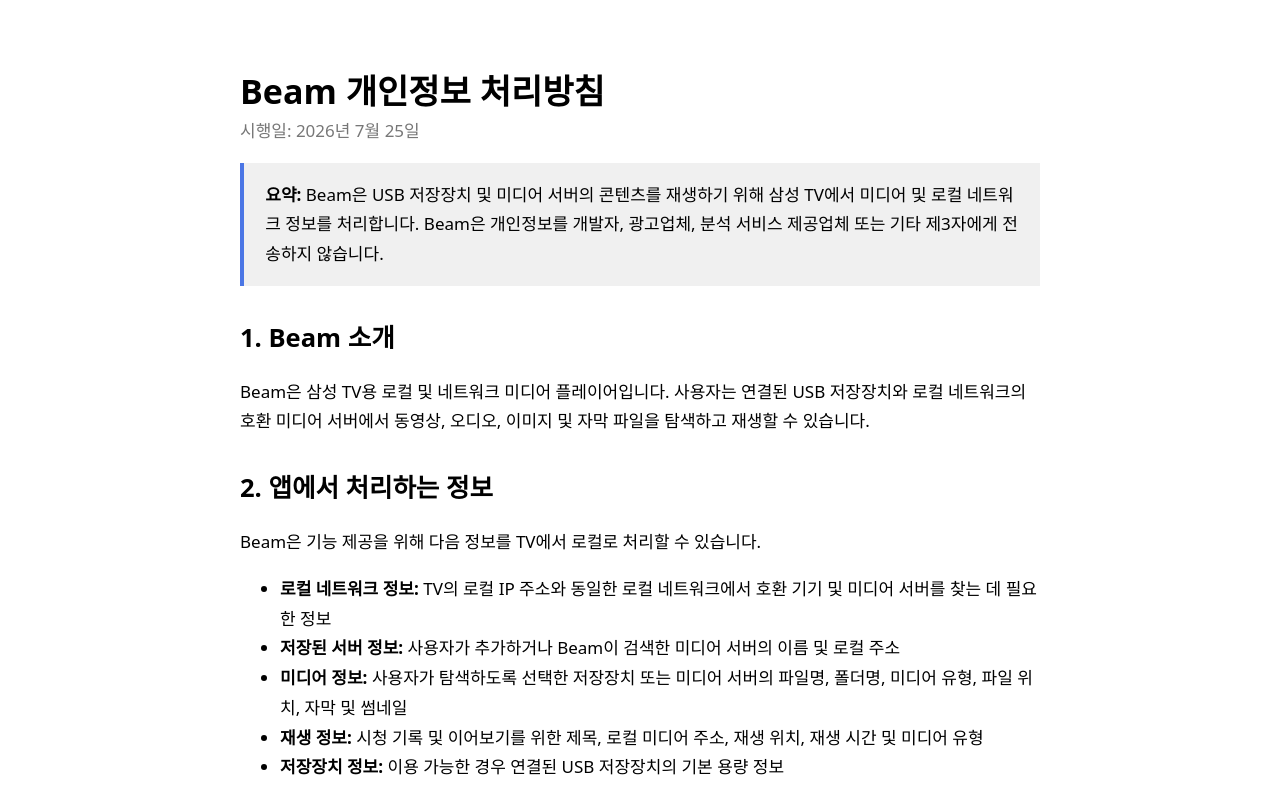
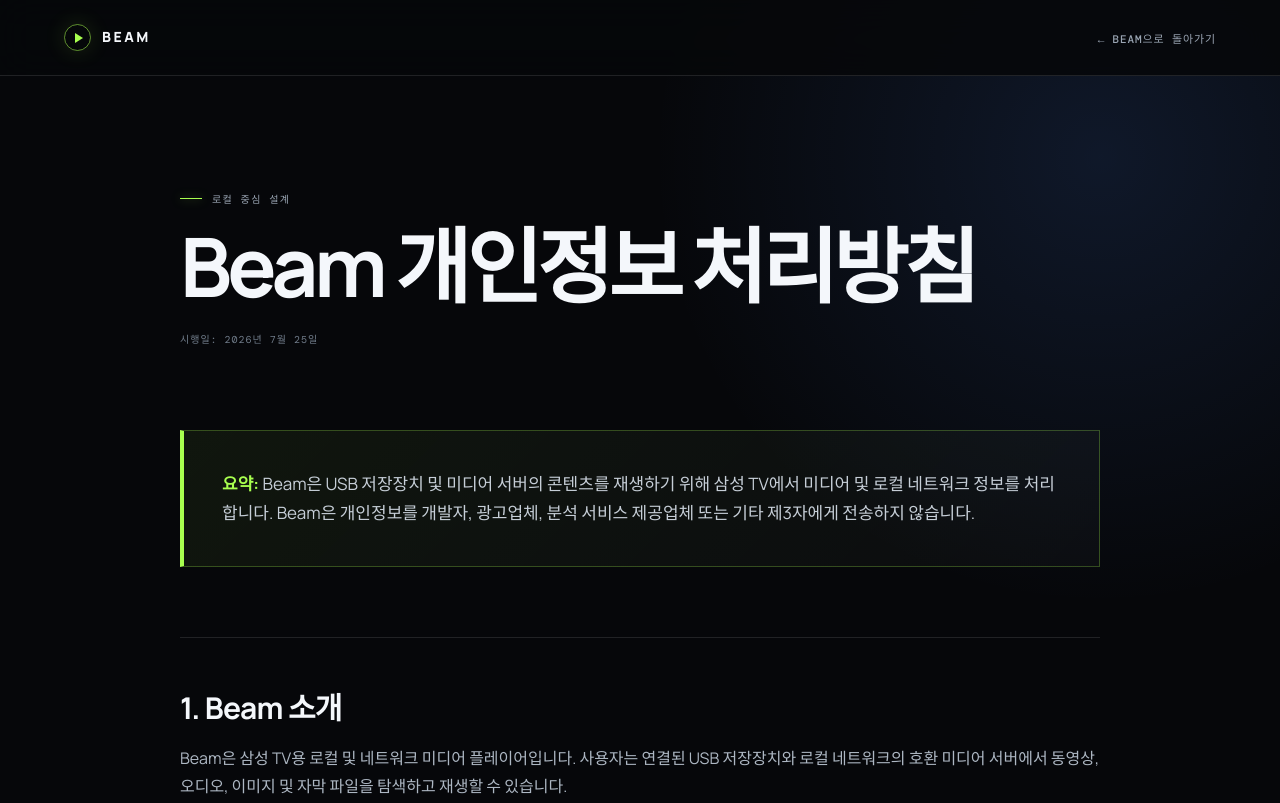
Before and after one commit to Laborpainsalliteration178/beam-tv, a plain HTML site: page privacy-policy-ko.html in a window 1280 px wide. Shown: the top 803 px of the page. Drawn offline with nearby package versions, Linux system fonts and the light colour scheme.

Commit message:
Theme privacy pages to match Beam

```diff
--- a/privacy-policy-ko.html
+++ b/privacy-policy-ko.html
@@ -3,25 +3,27 @@
 <head>
   <meta charset="utf-8">
   <meta name="viewport" content="width=device-width, initial-scale=1">
-  <meta name="color-scheme" content="light dark">
+  <meta name="color-scheme" content="dark">
+  <meta name="theme-color" content="#06070a">
+  <meta name="description" content="Beam 개인정보 처리방침: 미디어 및 로컬 네트워크 정보는 삼성 TV와 신뢰할 수 있는 로컬 네트워크에 보관됩니다.">
   <title>Beam 개인정보 처리방침</title>
-  <style>
-    :root { color-scheme: light dark; font: 17px/1.75 system-ui, -apple-system, BlinkMacSystemFont, "Apple SD Gothic Neo", "Noto Sans KR", sans-serif; }
-    body { max-width: 800px; margin: 0 auto; padding: 48px 24px 72px; }
-    h1 { margin-bottom: .25rem; line-height: 1.2; }
-    h2 { margin-top: 2rem; line-height: 1.4; }
-    .updated { color: #777; margin-top: 0; }
-    .notice { padding: 1rem 1.25rem; border-left: 4px solid #4b76e5; background: color-mix(in srgb, CanvasText 6%, Canvas); }
-    a { color: #3568d4; }
-  </style>
+  <link rel="canonical" href="https://atharvachauhan.site/beam-tv/privacy-policy-ko.html">
+  <link rel="icon" href="assets/beam-icon.png">
+  <link rel="stylesheet" href="privacy.css">
 </head>
 <body>
-  <main>
+  <header class="policy-header">
+    <a class="brand" href="index.html"><span class="brand-mark" aria-hidden="true"><i></i></span><span>BEAM</span></a>
+    <a class="back-link" href="index.html">← Beam으로 돌아가기</a>
+  </header>
+  <main class="policy-shell">
+    <p class="policy-kicker">로컬 중심 설계</p>
     <h1>Beam 개인정보 처리방침</h1>
     <p class="updated">시행일: 2026년 7월 25일</p>
 
     <p class="notice"><strong>요약:</strong> Beam은 USB 저장장치 및 미디어 서버의 콘텐츠를 재생하기 위해 삼성 TV에서 미디어 및 로컬 네트워크 정보를 처리합니다. Beam은 개인정보를 개발자, 광고업체, 분석 서비스 제공업체 또는 기타 제3자에게 전송하지 않습니다.</p>
 
+    <div class="policy-content">
     <h2>1. Beam 소개</h2>
     <p>Beam은 삼성 TV용 로컬 및 네트워크 미디어 플레이어입니다. 사용자는 연결된 USB 저장장치와 로컬 네트워크의 호환 미디어 서버에서 동영상, 오디오, 이미지 및 자막 파일을 탐색하고 재생할 수 있습니다.</p>
 
@@ -58,7 +60,12 @@
     <p>Beam의 정보 처리 방식이 변경되는 경우 본 처리방침을 업데이트하고 위 시행일을 변경합니다.</p>
 
     <h2>10. 문의</h2>
-    <p>개인정보 관련 문의 또는 요청은 공식 Beam 배포 페이지 또는 저장소에 게시된 지원·보안 문의 방법을 이용해 주십시오.</p>
+    <p class="contact-card">개인정보 관련 문의 또는 요청은 <a href="https://github.com/TAGISWILD/beam-tv">공식 Beam 저장소</a>에 게시된 지원·보안 문의 방법을 이용해 주십시오.</p>
+    </div>
   </main>
+  <footer class="policy-footer">
+    <span>Beam · 삼성 Tizen TV용 오픈소스 미디어 플레이어</span>
+    <div><a href="index.html">홈</a><a href="privacy-policy-en.html">English</a><a href="https://github.com/TAGISWILD/beam-tv">GitHub</a></div>
+  </footer>
 </body>
 </html>
--- /dev/null
+++ b/privacy.css
@@ -0,0 +1,191 @@
+@import url('https://fonts.googleapis.com/css2?family=DM+Mono:wght@400;500&family=Manrope:wght@400;500;600;700;800&family=Noto+Sans+KR:wght@400;500;600;700&display=swap');
+
+:root {
+  color-scheme: dark;
+  --bg: #06070a;
+  --panel: #0d1015;
+  --ink: #f4f7fb;
+  --muted: #9aa5b3;
+  --line: rgba(255,255,255,.11);
+  --beam: #a8ff4f;
+  --blue: #4f8cff;
+  font-family: "Manrope", "Noto Sans KR", system-ui, sans-serif;
+}
+
+* { box-sizing: border-box; }
+html { scroll-behavior: smooth; }
+body {
+  margin: 0;
+  color: var(--ink);
+  background:
+    radial-gradient(circle at 86% 5%, rgba(79,140,255,.13), transparent 28rem),
+    radial-gradient(circle at 4% 55%, rgba(168,255,79,.055), transparent 24rem),
+    var(--bg);
+  font-size: 16px;
+  line-height: 1.75;
+  -webkit-font-smoothing: antialiased;
+}
+a { color: inherit; text-decoration: none; }
+
+.policy-header {
+  height: 76px;
+  padding: 0 clamp(22px, 5vw, 76px);
+  display: flex;
+  align-items: center;
+  justify-content: space-between;
+  border-bottom: 1px solid var(--line);
+  background: rgba(6,7,10,.86);
+  backdrop-filter: blur(18px);
+}
+.brand {
+  display: inline-flex;
+  align-items: center;
+  gap: 11px;
+  font-size: 14px;
+  font-weight: 800;
+  letter-spacing: .18em;
+}
+.brand-mark {
+  width: 27px;
+  height: 27px;
+  display: grid;
+  place-items: center;
+  border: 1px solid rgba(168,255,79,.55);
+  border-radius: 50%;
+  box-shadow: 0 0 22px rgba(168,255,79,.14);
+}
+.brand-mark i {
+  width: 0;
+  height: 0;
+  margin-left: 3px;
+  border-top: 5px solid transparent;
+  border-bottom: 5px solid transparent;
+  border-left: 8px solid var(--beam);
+}
+.back-link {
+  color: var(--muted);
+  font: 500 11px "DM Mono", monospace;
+  text-transform: uppercase;
+  letter-spacing: .08em;
+  transition: color .2s ease;
+}
+.back-link:hover { color: var(--beam); }
+
+.policy-shell {
+  width: min(100% - 40px, 920px);
+  margin: 0 auto;
+  padding: clamp(72px, 9vw, 130px) 0 100px;
+}
+.policy-kicker {
+  margin: 0 0 20px;
+  display: flex;
+  align-items: center;
+  gap: 10px;
+  color: var(--muted);
+  font: 500 10px "DM Mono", monospace;
+  text-transform: uppercase;
+  letter-spacing: .14em;
+}
+.policy-kicker::before {
+  content: "";
+  width: 22px;
+  height: 1px;
+  background: var(--beam);
+  box-shadow: 0 0 10px rgba(168,255,79,.5);
+}
+h1 {
+  margin: 0;
+  max-width: 820px;
+  font-size: clamp(45px, 7vw, 82px);
+  line-height: .98;
+  letter-spacing: -.055em;
+}
+.updated {
+  margin: 24px 0 0;
+  color: #707c8a;
+  font: 10px "DM Mono", monospace;
+  text-transform: uppercase;
+  letter-spacing: .1em;
+}
+.notice {
+  margin: clamp(52px, 7vw, 84px) 0 70px;
+  padding: clamp(25px, 4vw, 38px);
+  border: 1px solid rgba(168,255,79,.25);
+  border-left: 4px solid var(--beam);
+  background: linear-gradient(135deg, rgba(168,255,79,.06), rgba(255,255,255,.02));
+  color: #c6ced7;
+  font-size: 17px;
+  line-height: 1.75;
+}
+.notice strong { color: var(--beam); }
+.policy-content {
+  counter-reset: policy-section;
+}
+.policy-content h2 {
+  margin: 0;
+  padding: 50px 0 15px;
+  border-top: 1px solid var(--line);
+  color: var(--ink);
+  font-size: clamp(22px, 2.5vw, 30px);
+  line-height: 1.35;
+  letter-spacing: -.025em;
+}
+.policy-content p {
+  margin: 0 0 28px;
+  color: #adb7c3;
+}
+.policy-content ul {
+  margin: 0 0 36px;
+  padding: 0;
+  list-style: none;
+}
+.policy-content li {
+  position: relative;
+  padding: 15px 18px 15px 42px;
+  border-bottom: 1px solid rgba(255,255,255,.07);
+  color: #adb7c3;
+}
+.policy-content li:first-child { border-top: 1px solid rgba(255,255,255,.07); }
+.policy-content li::before {
+  content: "✓";
+  position: absolute;
+  left: 14px;
+  top: 15px;
+  color: var(--beam);
+  font: 500 12px "DM Mono", monospace;
+}
+.policy-content strong { color: #e8edf3; }
+.contact-card {
+  margin-top: 12px;
+  padding: 24px;
+  border: 1px solid var(--line);
+  border-radius: 8px;
+  background: var(--panel);
+}
+.contact-card a { color: var(--beam); border-bottom: 1px solid rgba(168,255,79,.35); }
+
+.policy-footer {
+  min-height: 112px;
+  padding: 30px clamp(22px, 5vw, 76px);
+  display: flex;
+  align-items: center;
+  justify-content: space-between;
+  gap: 25px;
+  border-top: 1px solid var(--line);
+  color: #737e8b;
+  font-size: 12px;
+}
+.policy-footer div { display: flex; gap: 24px; }
+.policy-footer a:hover { color: var(--ink); }
+
+@media (max-width: 640px) {
+  .policy-header { height: 64px; }
+  .policy-shell { width: min(100% - 32px, 920px); padding-top: 62px; }
+  .notice { margin-top: 42px; }
+  .policy-footer { flex-direction: column; text-align: center; }
+}
+
+@media (prefers-reduced-motion: reduce) {
+  html { scroll-behavior: auto; }
+  * { transition: none !important; }
+}
```
Also changed, not shown: privacy-policy-en.html (+19 -12 lines).
